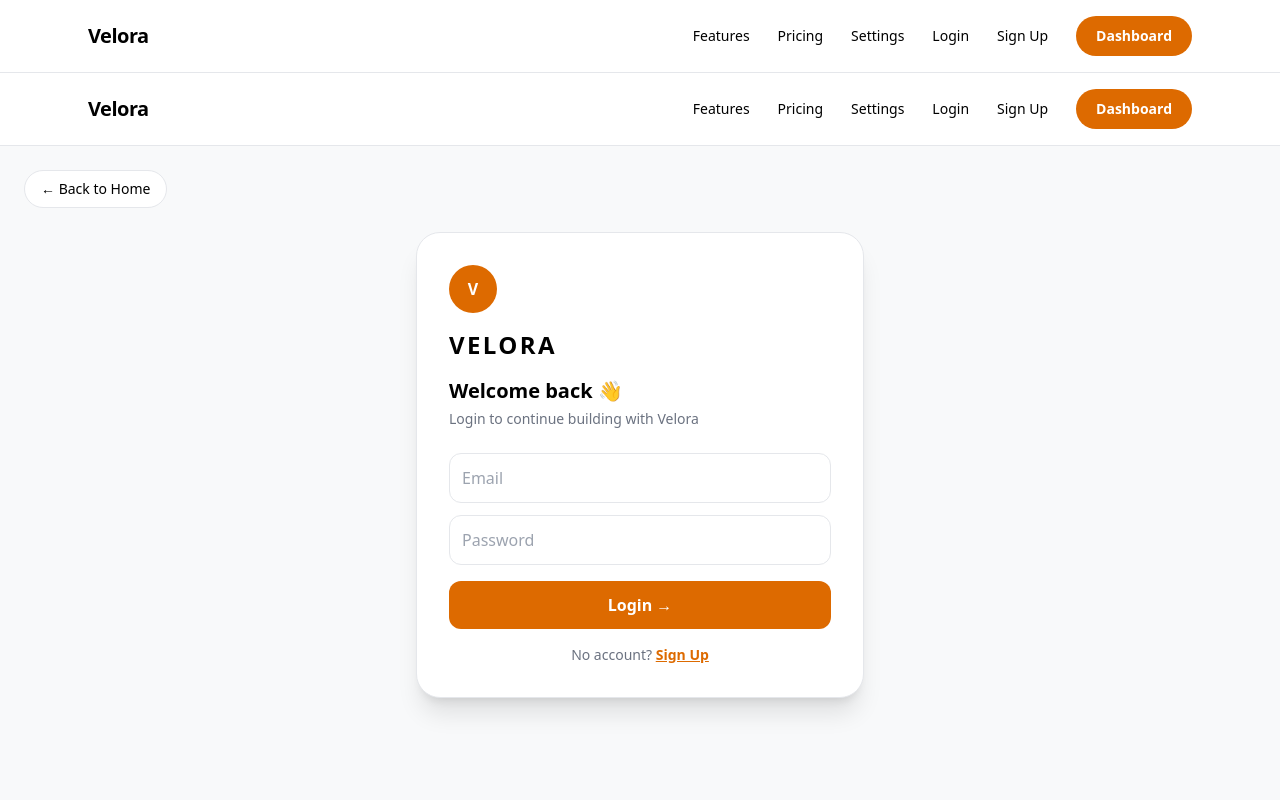
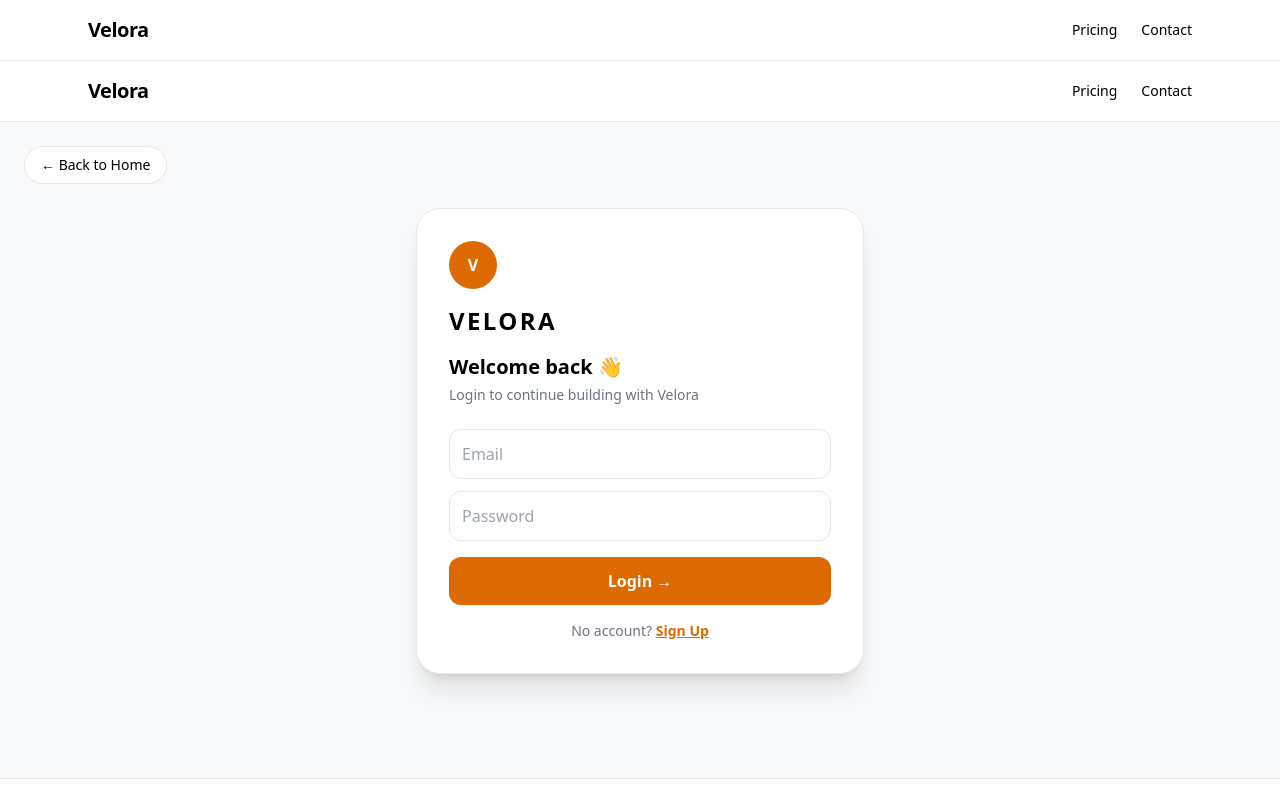
Before and after one commit to Ravs10/saas-starter-kit, a Next.js app: page /login in a window 1280 px wide. Shown: the top 800 px of the page. Built offline with nearby package versions, Linux system fonts and the light colour scheme.

Commit message:
Refactor Navbar component and update links

```diff
--- a/app/components/Navbar.tsx
+++ b/app/components/Navbar.tsx
@@ -1,74 +1,32 @@
 "use client"
 import { useState } from "react"
 import Link from "next/link"
-import { SITE_CONFIG } from "@/app/config"
-import Logo from "./Logo"
-
-const NAV_LINKS = [
-  { label: "Features", href: "/#features" },
-  { label: "Pricing", href: "/pricing" },
-  { label: "Settings", href: "/settings" },
-  { label: "Login", href: "/login" },
-]
+import { SITE_CONFIG } from "../config"
 
 export default function Navbar() {
-  const [isOpen, setIsOpen] = useState(false)
-
+  const [open, setOpen] = useState(false)
   return (
-    <>
-      <nav className="w-full sticky top-0 z-50 border-b" style={{ backgroundColor: SITE_CONFIG.theme.navbar }}>
-        <div className="flex justify-between items-center px-6 py-4 max-w-6xl mx-auto relative">
-          <Logo />
-
-          <div className="hidden md:flex items-center gap-7">
-            {NAV_LINKS.map((link) => (
-              <Link key={link.label} href={link.href} className="text-sm font-medium transition" style={{ color: SITE_CONFIG.theme.navbarText }}>
-                {link.label}
-              </Link>
-            ))}
-            <Link href="/signup" className="text-sm font-medium transition" style={{ color: SITE_CONFIG.theme.navbarText }}>
-              Sign Up
-            </Link>
-            <Link
-              href="/dashboard"
-              className="text-sm font-bold px-5 py-2.5 rounded-full text-white transition"
-              style={{ backgroundColor: SITE_CONFIG.theme.primary }}
-            >
-              Dashboard
-            </Link>
-          </div>
-
-          <button className="md:hidden p-2 z-50 w-10 h-10 flex items-center justify-center" onClick={() => setIsOpen(!isOpen)} style={{ color: SITE_CONFIG.theme.navbarText }}>
-            {isOpen ? (
-              <svg className="w-6 h-6" fill="none" stroke="currentColor" viewBox="0 0 24 24">
-                <path strokeLinecap="round" strokeLinejoin="round" strokeWidth={2} d="M6 18L18 6M6 6l12 12" />
-              </svg>
-            ) : (
-              <svg className="w-6 h-6" fill="none" stroke="currentColor" viewBox="0 0 24 24">
-                <path strokeLinecap="round" strokeLinejoin="round" strokeWidth={2} d="M4 6h16M4 12h16M4 18h16" />
-              </svg>
-            )}
-          </button>
+    <nav className="sticky top-0 z-50 bg-white/80 backdrop-blur-md border-b">
+      <div className="max-w-6xl mx-auto px-6 py-4 flex justify-between items-center">
+        <Link href="/" className="text-xl font-black tracking-tight">
+          {SITE_CONFIG.name}
+        </Link>
+        <div className="hidden md:flex gap-6 text-sm font-medium">
+          <Link href="/pricing">Pricing</Link>
+          <Link href="/contact">Contact</Link>
         </div>
-      </nav>
-
-      {isOpen && (
-        <div className="md:hidden fixed inset-0 z-40 flex flex-col pt-20" style={{ backgroundColor: SITE_CONFIG.theme.navbar }}>
-          <div className="flex flex-col px-6">
-            {NAV_LINKS.map((link) => (
-              <Link key={link.label} href={link.href} onClick={() => setIsOpen(false)} className="text-[15px] font-medium py-4 border-b" style={{ color: SITE_CONFIG.theme.navbarText, borderColor: 'rgba(0,0,0,0.1)' }}>
-                {link.label}
-              </Link>
-            ))}
-            <Link href="/signup" onClick={() => setIsOpen(false)} className="text-[15px] font-medium py-4 border-b" style={{ color: SITE_CONFIG.theme.navbarText, borderColor: 'rgba(0,0,0,0.1)' }}>
-              Sign Up
-            </Link>
-            <Link href="/dashboard" onClick={() => setIsOpen(false)} className="text-[15px] font-bold px-5 py-4 rounded-full text-white text-center mt-6" style={{ backgroundColor: SITE_CONFIG.theme.primary }}>
-              Dashboard
-            </Link>
-          </div>
+        <button onClick={() => setOpen(!open)} className="md:hidden text-2xl">
+          {open ? "✕" : "☰"}
+        </button>
+      </div>
+      {open && (
+        <div className="md:hidden bg-white border-t p-6 flex flex-col gap-4">
+          <Link href="/pricing" onClick={()=>setOpen(false)}>Pricing</Link>
+          <Link href="/contact" onClick={()=>setOpen(false)}>Contact</Link>
+          <Link href="/privacy" onClick={()=>setOpen(false)}>Privacy</Link>
+          <Link href="/terms" onClick={()=>setOpen(false)}>Terms</Link>
         </div>
       )}
-    </>
+    </nav>
   )
 }
```
